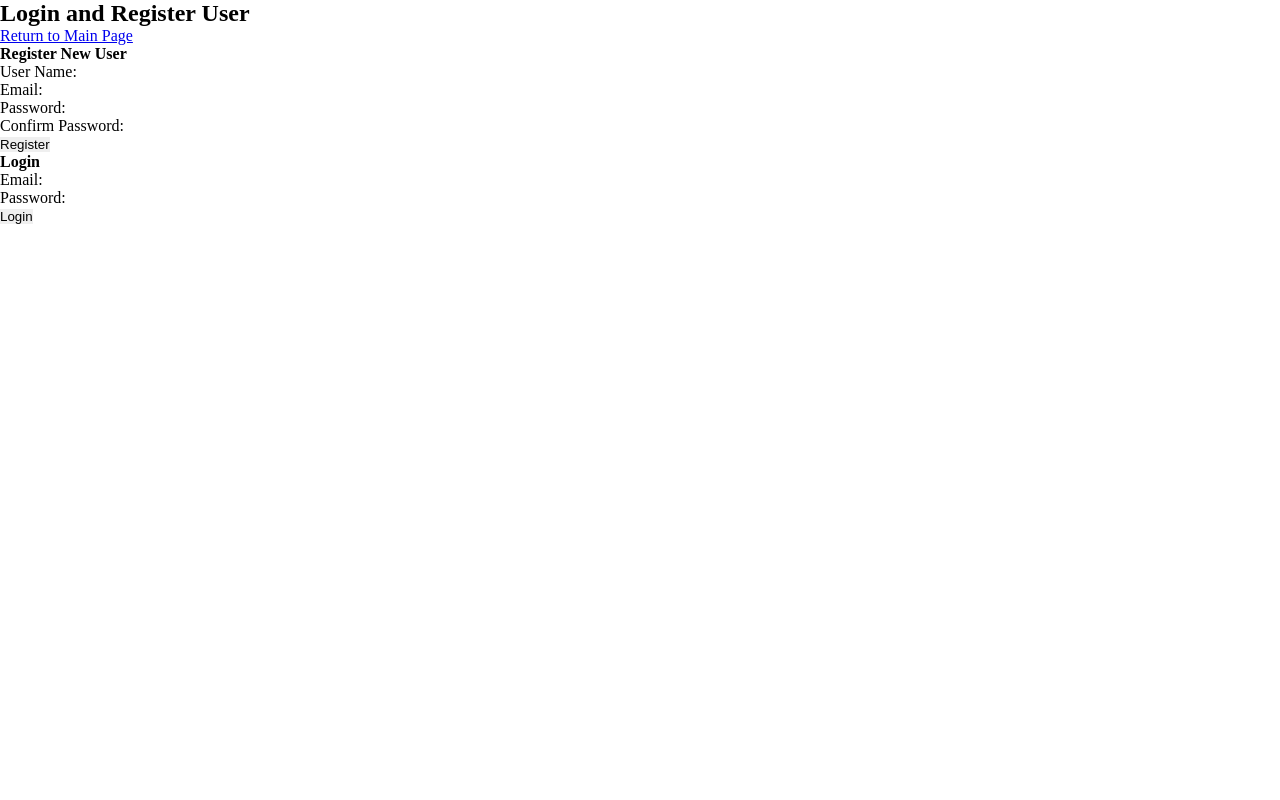
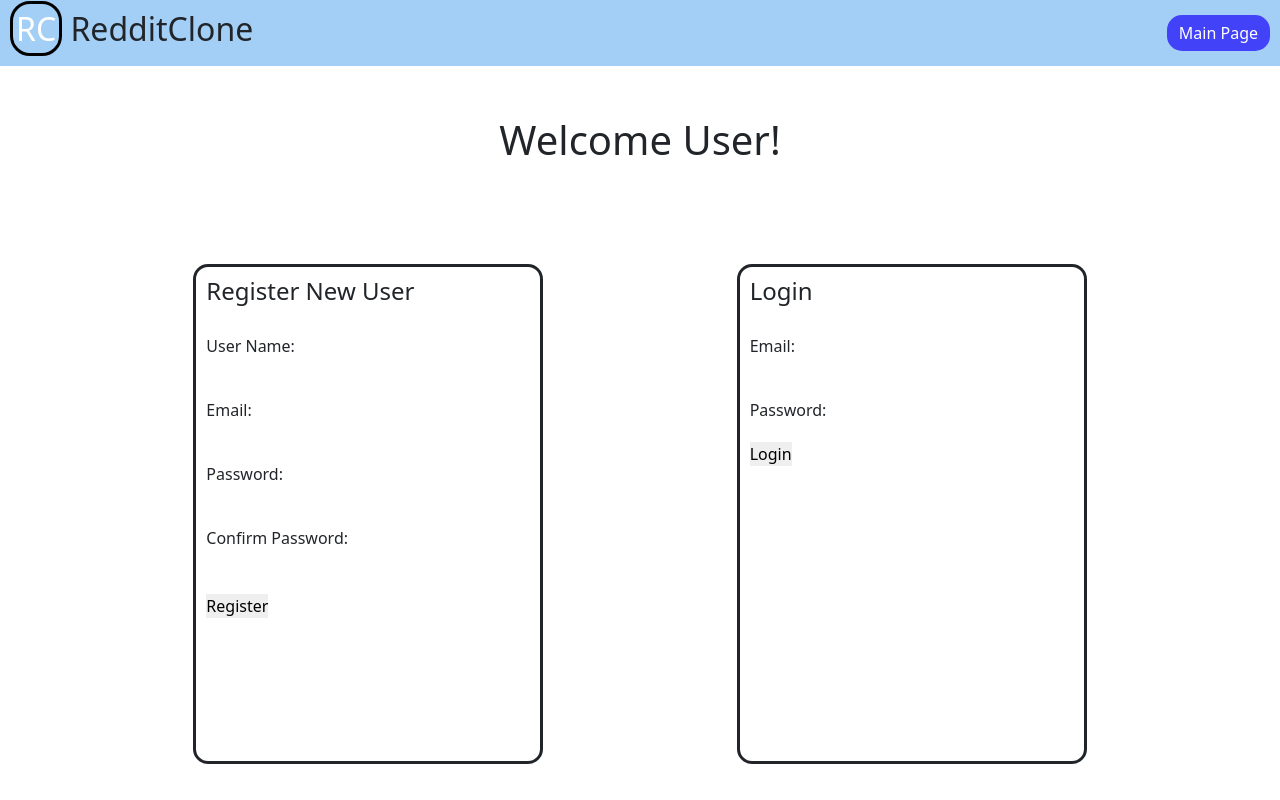
Before and after one commit to robert-godlewski/reddit_clone, a Flask app: page /login in a window 1280 px wide. Run offline with Flask 2, Linux system fonts and the light colour scheme.

Commit message:
Styling added to the login page

```diff
--- a/flask_app/static/style.css
+++ b/flask_app/static/style.css
@@ -3,3 +3,46 @@
     margin: 0;
     border: 0;
 }
+nav{
+    background-color: rgb(163, 206, 245);
+    display: flex;
+    align-items: center;
+    justify-content: space-between;
+    border-style: solid;
+    padding: 10px;
+}
+.logo{
+    border: solid black;
+    border-radius: 20px;
+    padding: 3px;
+    color: white;
+}
+.links{
+    border: solid rgb(66, 66, 248);
+    padding: 3px 9px;
+    border-radius: 15px;
+    background-color: rgb(66, 66, 248);
+}
+a{
+    text-decoration: none;
+    color: white;
+}
+.body{
+    display: flex;
+    justify-content: space-evenly;
+    margin-top: 100px;
+}
+.login_reg{
+    text-align: center;
+    margin-top: 50px;
+}
+.login{
+    border: solid;
+    height: 500px;
+    width: 350px;
+    padding: 10px;
+    border-radius: 15px;
+}
+label{
+    padding: 20px 0 ;
+}
--- a/flask_app/templates/login_page.html
+++ b/flask_app/templates/login_page.html
@@ -5,16 +5,20 @@
     <meta http-equiv="X-UA-Compatible" content="IE=edge">
     <meta name="viewport" content="width=device-width, initial-scale=1.0">
     <title>Login</title>
+    <link href="https://cdn.jsdelivr.net/npm/bootstrap@5.2.0-beta1/dist/css/bootstrap.min.css" rel="stylesheet" integrity="sha384-0evHe/X+R7YkIZDRvuzKMRqM+OrBnVFBL6DOitfPri4tjfHxaWutUpFmBp4vmVor" crossorigin="anonymous">
     <link rel="stylesheet" type="text/css" href="{{ url_for('static', filename='style.css') }}"/>
 </head>
 <body>
     <nav>
-        <div><h1>Login and Register User</h1></div>
         <div>
-            <a href="/">Return to Main Page</a>
+            <h2><span class="logo">RC</span> RedditClone</h2>
+        </div>
+        <div class="links">
+            <a href="/">Main Page</a>
         </div>
     </nav>
-    <div>
+    <h1 class="login_reg">Welcome User!</h1>
+    <div class="body">
         <form action="/create_user" method="post">
             <div>
             {% with messages = get_flashed_messages(category_filter=['create_user']) %}
@@ -25,6 +29,7 @@
                 {% endif %}
             {% endwith %}
             </div>
+            <div class="login">
                 <div><h4>Register New User</h4></div>
                 <div>
                     <label>User Name: </label>
@@ -43,6 +48,7 @@
                     <input name="conf_password" type="password"/>
                 </div>
                 <button type="submit">Register</button>
+            </div>
         </form>
         <form action="/login_user" method="post">
             <div>
@@ -54,6 +60,7 @@
                 {% endif %}
             {% endwith %}
             </div>
+            <div class="login">
                 <div><h4>Login</h4></div>
                 <div>
                     <label>Email: </label>
@@ -66,6 +73,7 @@
                 <button type="submit">Login</button>
             </form>
         </div>
+    </div>
     <script type="text/javascript" src="{{ url_for('static', filename='script.js') }}"></script>
 </body>
 </html>
```
Lines whose indentation alone changed are shown as unchanged.
